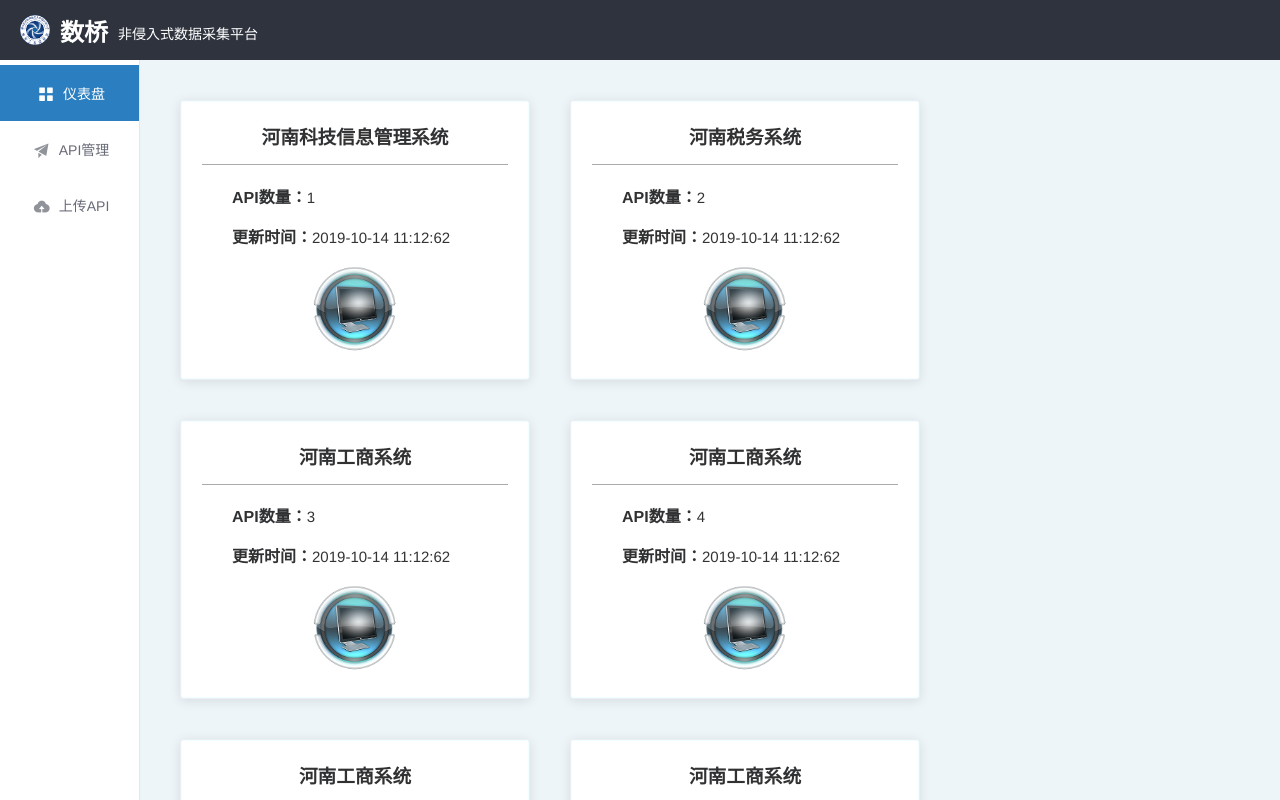
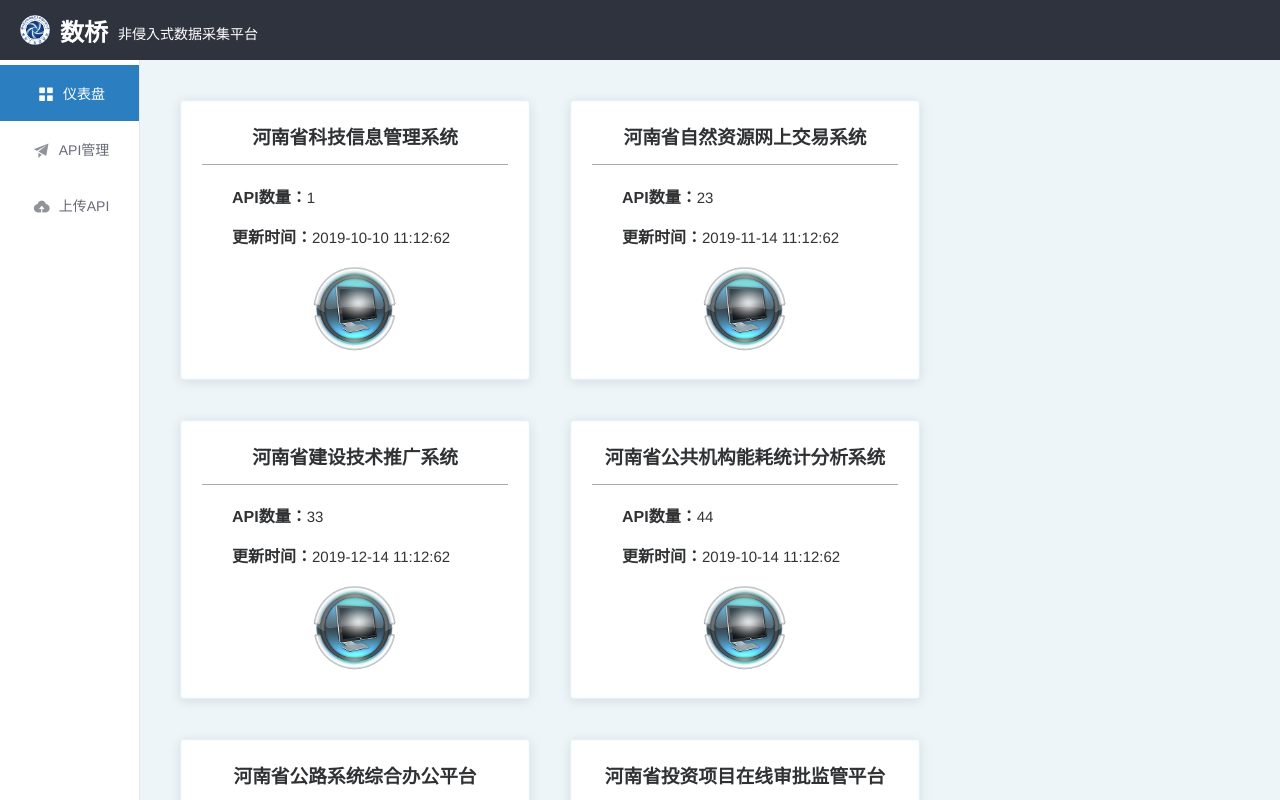
Before and after one commit to taozi926494/NoInvas_FE, a Vue app: page /apimanager in a window 1280 px wide. Shown: the top 800 px of the page. Built offline with nearby package versions, Linux system fonts and the light colour scheme.

Commit message:
fix:修改sysList模拟数据

```diff
--- a/src/views/apimanager/syslist/index.vue
+++ b/src/views/apimanager/syslist/index.vue
@@ -34,53 +34,43 @@ export default {
     return {
       Data: [
         {
-          name: "河南科技信息管理系统",
+          name: "河南省科技信息管理系统",
           accessedAPINumber: 1,
+          update: "2019-10-10 11:12:62"
+        },
+        {
+          name: "河南省自然资源网上交易系统",
+          accessedAPINumber: 23,
+          update: "2019-11-14 11:12:62"
+        },
+        {
+          name: "河南省建设技术推广系统",
+          accessedAPINumber: 33,
+          update: "2019-12-14 11:12:62"
+        },
+        {
+          name: "河南省公共机构能耗统计分析系统",
+          accessedAPINumber: 44,
           update: "2019-10-14 11:12:62"
         },
         {
-          name: "河南税务系统",
-          accessedAPINumber: 2,
+          name: "河南省公路系统综合办公平台",
+          accessedAPINumber: 15,
           update: "2019-10-14 11:12:62"
         },
         {
-          name: "河南工商系统",
-          accessedAPINumber: 3,
+          name: "河南省投资项目在线审批监管平台",
+          accessedAPINumber: 14,
           update: "2019-10-14 11:12:62"
         },
         {
-          name: "河南工商系统",
-          accessedAPINumber: 4,
-          update: "2019-10-14 11:12:62"
-        },
-        {
-          name: "河南工商系统",
+          name: "河南省企业研发信息管理系统",
           accessedAPINumber: 5,
           update: "2019-10-14 11:12:62"
         },
         {
-          name: "河南工商系统",
-          accessedAPINumber: 6,
-          update: "2019-10-14 11:12:62"
-        },
-        {
-          name: "河南工商系统",
-          accessedAPINumber: 7,
-          update: "2019-10-14 11:12:62"
-        },
-        {
-          name: "河南工商系统",
+          name: "河南省安全评价网上公开系统",
           accessedAPINumber: 8,
-          update: "2019-10-14 11:12:62"
-        },
-        {
-          name: "河南工商系统",
-          accessedAPINumber: 9,
-          update: "2019-10-14 11:12:62"
-        },
-        {
-          name: "河南工商系统",
-          accessedAPINumber: 10,
           update: "2019-10-14 11:12:62"
         }
       ]
```
